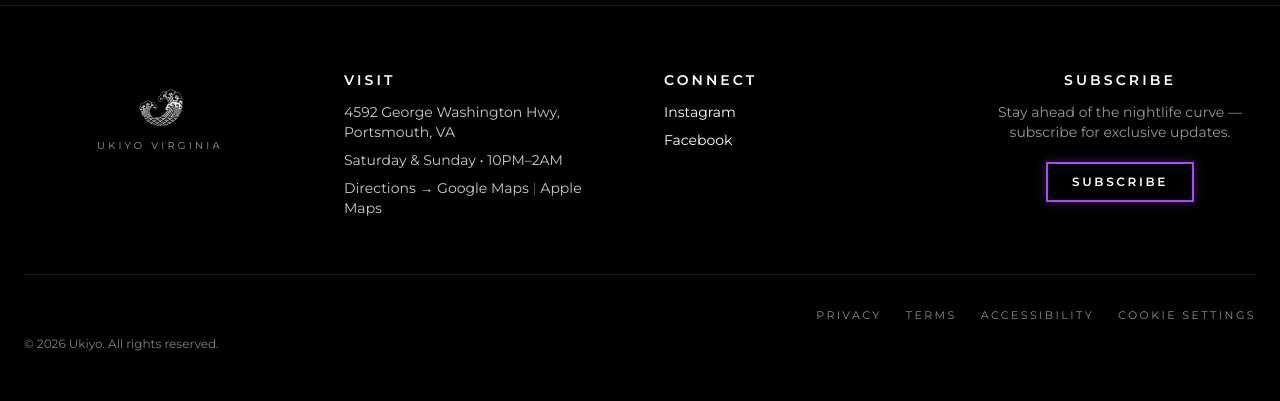
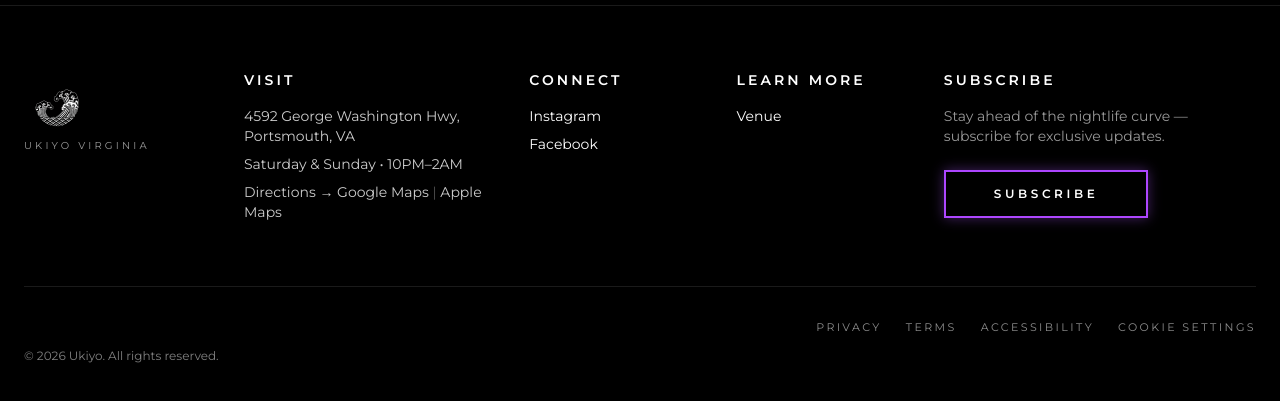
Before and after one commit to demetriusvharvey/Ukiyo-Website, a Next.js app: page /calendar in a window 1280 px wide. Shown: the part 795-1196 px from the top of the page. Built offline with nearby package versions, Linux system fonts and the light colour scheme; no server answers; a web font is replaced by a local one.

Commit message:
updated footer and w/ learn more and the tickets and tables rotates at 22 degrees angle

```diff
--- a/src/app/components/SiteFooter.tsx
+++ b/src/app/components/SiteFooter.tsx
@@ -21,16 +21,17 @@
     <>
       <footer className="border-t border-white/10 bg-black">
         <div className="mx-auto max-w-7xl px-6 py-16">
-          <div className="grid gap-12 text-center md:grid-cols-4 md:text-left">
-            {/* BRAND / LOGO */}
-            <div className="flex flex-col items-center">
-              <Link href="/" className="flex flex-col items-center">
+          {/* LIV-style column sizing */}
+          <div className="grid items-start gap-10 text-center md:grid-cols-[180px_1.1fr_0.75fr_0.75fr_1.4fr] md:text-left">
+            {/* BRAND */}
+            <div className="flex flex-col items-center md:items-start">
+              <Link href="/" className="flex flex-col items-center md:items-start">
                 <img
                   src="/ukiyologo.PNG"
                   alt="Ukiyo Virginia logo"
-                  className="h-14 sm:h-16 w-auto mx-auto"
+                  className="h-14 sm:h-16 w-auto"
                 />
-                <div className="mt-1 text-center text-[10px] uppercase tracking-[0.32em] text-white/60 whitespace-nowrap">
+                <div className="mt-1 text-[10px] uppercase tracking-[0.32em] text-white/60 whitespace-nowrap">
                   UKIYO VIRGINIA
                 </div>
               </Link>
@@ -41,10 +42,9 @@
               <div className="text-sm font-semibold uppercase tracking-[0.22em]">
                 Visit
               </div>
-              <div className="mt-3 space-y-2 text-sm text-white/80">
+              <div className="mt-4 space-y-2 text-sm text-white/80">
                 <div>4592 George Washington Hwy, Portsmouth, VA</div>
                 <div>Saturday & Sunday • 10PM–2AM</div>
-
                 <div>
                   Directions →{" "}
                   <a
@@ -73,7 +73,7 @@
               <div className="text-sm font-semibold uppercase tracking-[0.22em]">
                 Connect
               </div>
-              <div className="mt-3 space-y-2 text-sm">
+              <div className="mt-4 space-y-2 text-sm">
                 <a
                   href={instagramUrl}
                   target="_blank"
@@ -93,13 +93,25 @@
               </div>
             </div>
 
-            {/* SUBSCRIBE (FIXED CENTERING) */}
-            <div className="flex flex-col items-center text-center">
+            {/* LEARN MORE (now closer to Connect) */}
+            <div>
+              <div className="text-sm font-semibold uppercase tracking-[0.22em]">
+                Learn More
+              </div>
+              <div className="mt-4 space-y-2 text-sm">
+                <Link href="/venue" className="block hover:underline">
+                  Venue
+                </Link>
+              </div>
+            </div>
+
+            {/* SUBSCRIBE */}
+            <div className="flex flex-col items-center md:items-start md:text-left">
               <div className="text-sm font-semibold uppercase tracking-[0.22em]">
                 Subscribe
               </div>
 
-              <p className="mt-3 max-w-[34ch] text-sm text-white/60">
+              <p className="mt-4 max-w-[42ch] text-sm text-white/60">
                 Stay ahead of the nightlife curve — subscribe for exclusive
                 updates.
               </p>
@@ -108,14 +120,14 @@
                 type="button"
                 onClick={() => setOpen(true)}
                 className={[
-                  "mt-5 inline-flex h-10 items-center justify-center px-6",
+                  "mt-6 inline-flex h-12 items-center justify-center px-12",
                   "bg-transparent text-white",
                   "border-2 border-purple-500",
-                  "text-xs font-semibold uppercase tracking-[0.22em]",
+                  "text-xs font-semibold uppercase tracking-[0.3em]",
                   "transition-all duration-300",
-                  "shadow-[0_0_10px_rgba(168,85,247,0.35)]",
+                  "shadow-[0_0_12px_rgba(168,85,247,0.4)]",
                   "hover:bg-purple-600",
-                  "hover:shadow-[0_0_30px_rgba(168,85,247,1),inset_0_0_14px_rgba(255,255,255,0.18)]",
+                  "hover:shadow-[0_0_36px_rgba(168,85,247,1),inset_0_0_14px_rgba(255,255,255,0.18)]",
                 ].join(" ")}
               >
                 Subscribe
@@ -124,8 +136,7 @@
           </div>
 
           {/* BOTTOM BAR */}
-          <div className="mt-14 border-t border-white/10 pt-8">
-            {/* Legal row */}
+          <div className="mt-16 border-t border-white/10 pt-8">
             <div className="flex flex-wrap justify-center gap-x-6 gap-y-2 text-[11px] uppercase tracking-[0.22em] text-white/55 md:justify-end">
               <Link href="/privacy" className="hover:text-white">
                 Privacy
@@ -141,7 +152,6 @@
               </Link>
             </div>
 
-            {/* Copyright */}
             <div className="mt-6 text-center text-xs text-white/50 md:mt-3 md:text-left">
               © {new Date().getFullYear()} Ukiyo. All rights reserved.
             </div>
--- a/src/app/page.tsx
+++ b/src/app/page.tsx
@@ -138,7 +138,7 @@
     backdrop-blur-md
 
     transition-all duration-300 ease-out
-    hover:rotate-[2deg] hover:scale-105
+    hover:rotate-[22deg] hover:scale-105
 
     hover:bg-purple-600/60
     hover:shadow-[0_0_40px_rgba(168,85,247,0.95)]
@@ -375,14 +375,23 @@
                 visit the FAQs page.
               </p>
 
-              <div className="mt-8">
               <Link
                 href="/faqs"
-                  className="inline-flex items-center justify-center px-10 py-3 text-xs font-semibold uppercase tracking-widest border border-white/30 hover:border-white/60 hover:bg-white/5 transition"
+                className="
+    mt-8
+    inline-flex items-center justify-center
+    px-10 py-3
+    text-xs font-semibold uppercase tracking-widest
+    text-white
+    border border-purple-500
+    bg-transparent
+    transition-colors duration-300
+    hover:bg-purple-600/10
+  "
               >
                 All FAQs
               </Link>
-              </div>
+
             </div>
 
             <div className="divide-y divide-white/15 border-t border-white/15 mx-auto w-full max-w-xl lg:max-w-none text-left">
```
Lines whose indentation alone changed are shown as unchanged.
